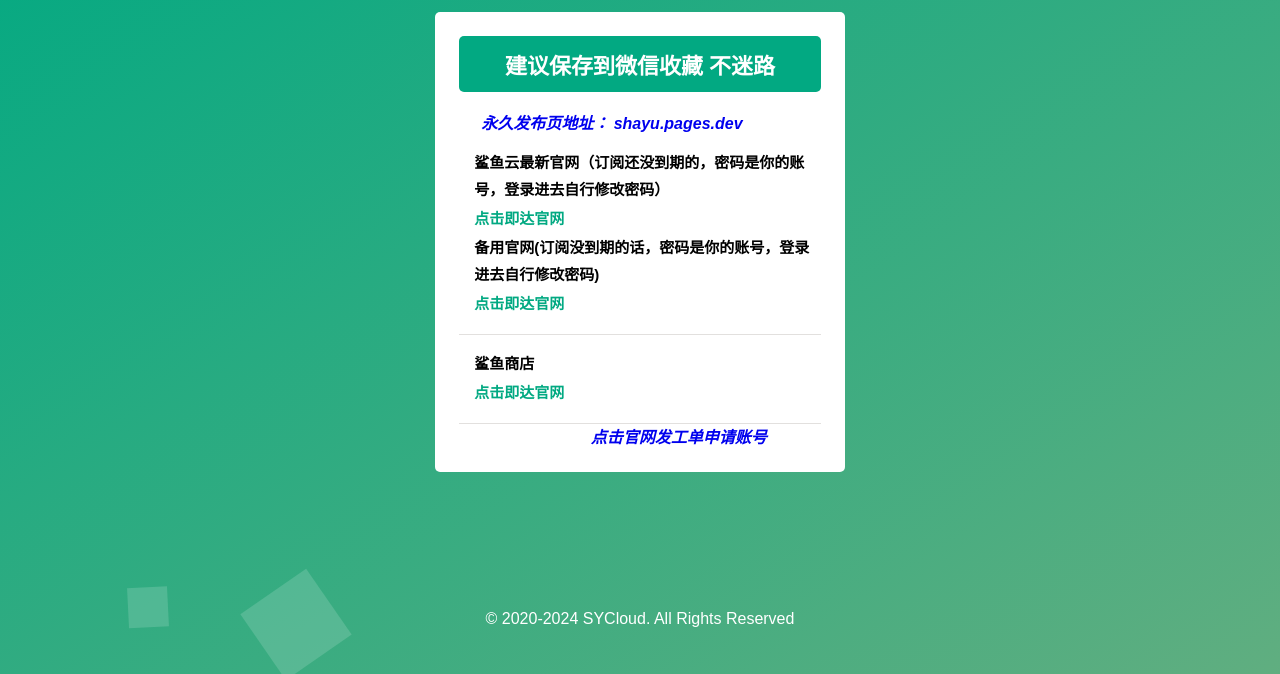
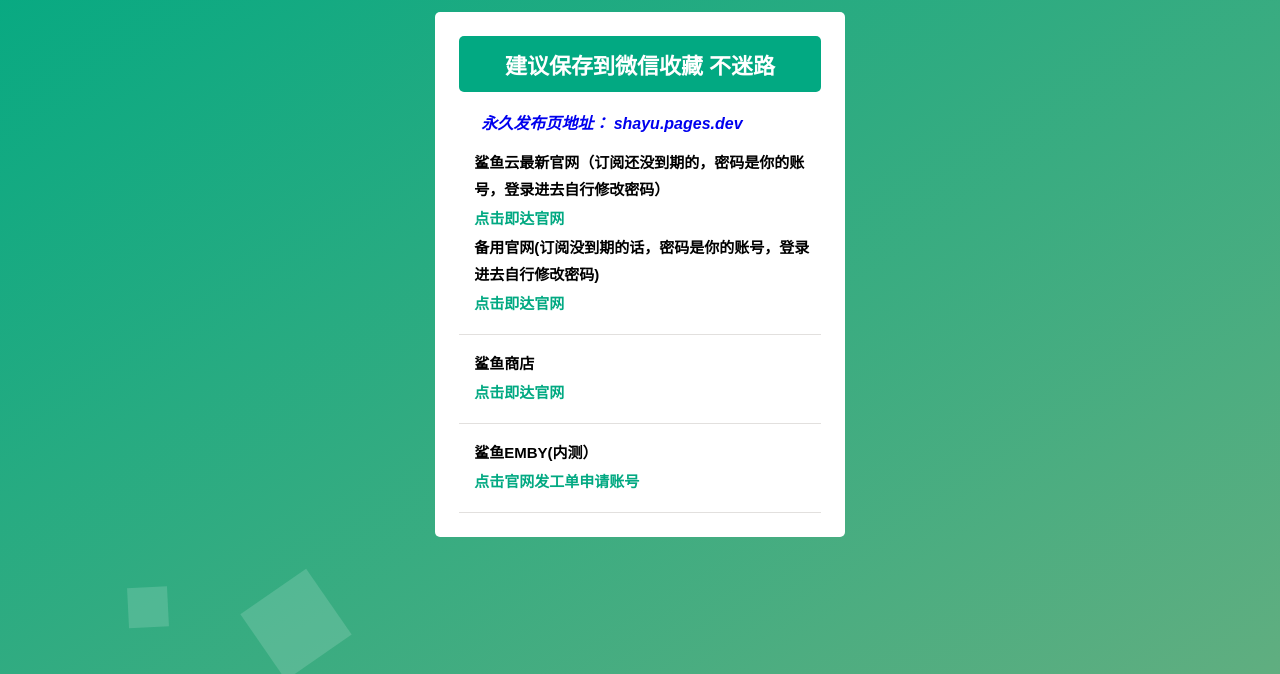
Before and after one commit to sharkbaby12345/shayu, a plain HTML site: page index.html in a window 1280 px wide. Shown: the part 126-800 px from the top of the page. Drawn offline with Linux system fonts and the light colour scheme; a script that the page names is missing.

Commit message:
Update index.html

```diff
--- a/index.html
+++ b/index.html
@@ -535,7 +535,7 @@
 <li>
 鲨鱼商店
 <a href="https://faka.syys5.top/" target="_blank"><i>点击即达官网</i></a>
-</li>		鲨鱼EMBY(内测）<a href="https://user.shayuyun.icu/" target="_blank"><i>点击官网发工单申请账号</i></a>
+</li></a>		<li>鲨鱼EMBY(内测）<a href="https://user.shayuyun.icu/" target="_blank"><i>点击官网发工单申请账号</i></a>
 
 
 <!--
```
